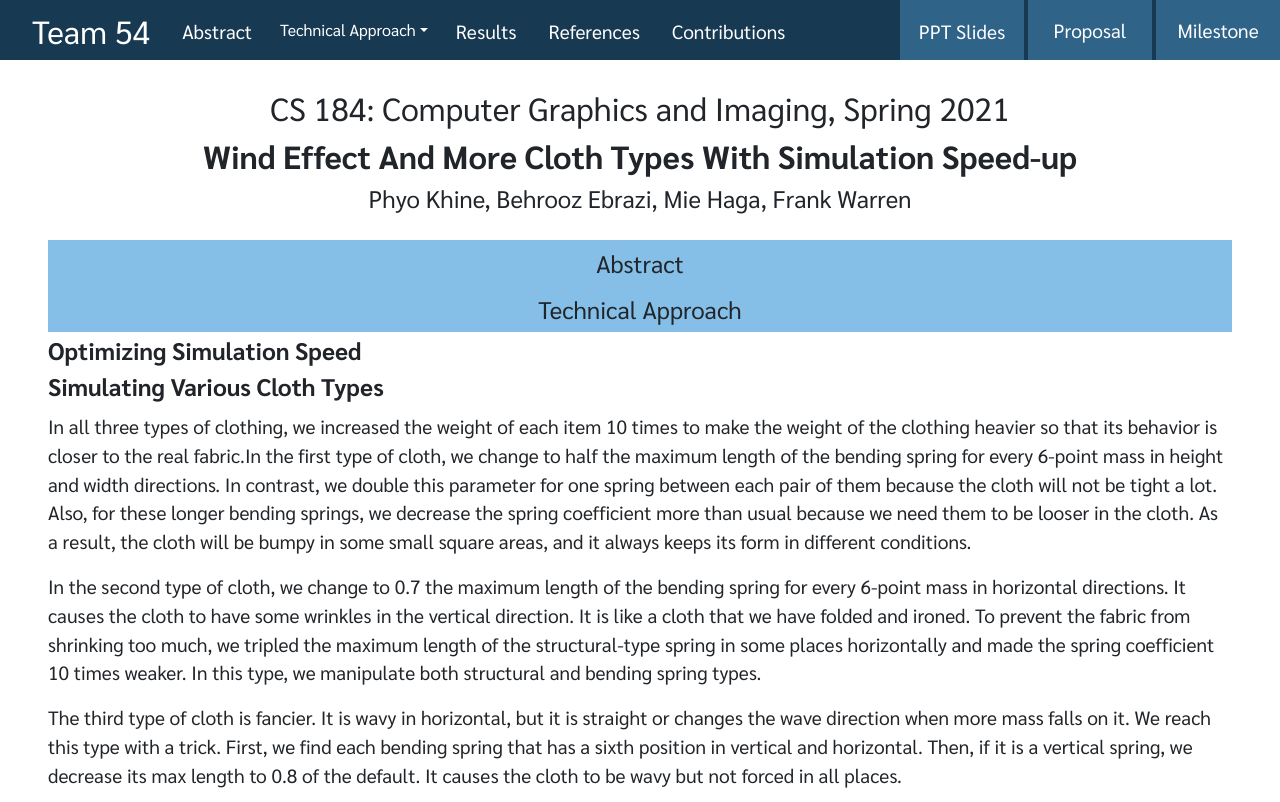
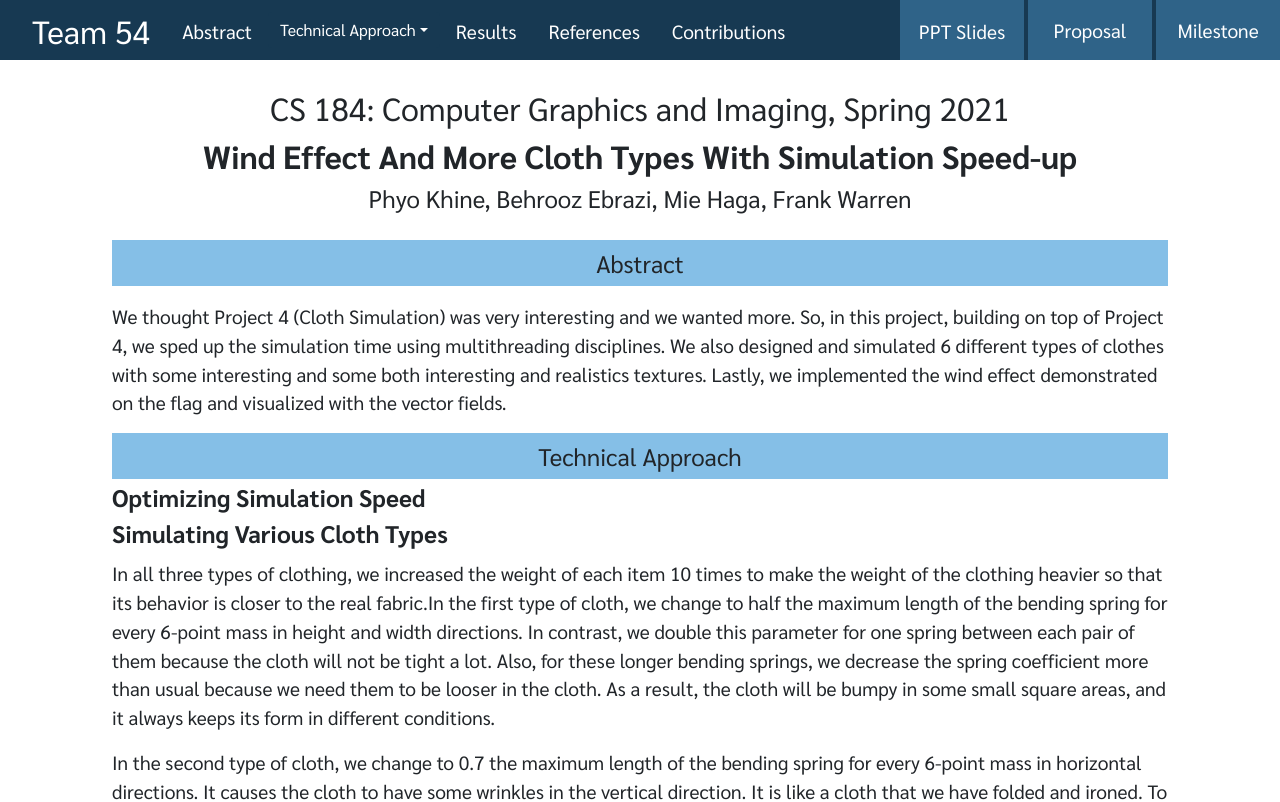
Before and after one commit to phyogitty/team54-cs184-sp21, a React (Create React App) app: page / in a window 1280 px wide. Shown: the top 802 px of the page. Built offline with nearby package versions, Linux system fonts and the light colour scheme.

Commit message:
added contributions and abstract

```diff
--- a/src/App.css
+++ b/src/App.css
@@ -131,6 +131,8 @@
 }
 .main-app {
   padding-top: 60px !important;
+  padding-left: 7rem !important;
+  padding-right: 7rem !important;
 }
 .App {
   text-align: center;
@@ -146,7 +148,9 @@ a {
   height: 40vmin;
   pointer-events: none;
 }
-
+.name {
+  font-size: 2rem;
+}
 @media (prefers-reduced-motion: no-preference) {
   .App-logo {
     animation: App-logo-spin infinite 20s linear;
--- a/src/App.js
+++ b/src/App.js
@@ -11,7 +11,7 @@ import Results from "./components/Results";
 
 function App() {
   return (
-    <div className=" px-5 main-app main-font">
+    <div className="main-app main-font">
       <TopNav />
       {/* <div id="topNav-area"></div> */}
       <Title />
--- a/src/components/Abstract.js
+++ b/src/components/Abstract.js
@@ -5,6 +5,17 @@ const Abstract = () => {
     <div id="abstract">
       {" "}
       <div className="main-title">Abstract</div>
+      <div className="py-2"></div>
+      <div>
+        We thought Project 4 (Cloth Simulation) was very interesting and we
+        wanted more. So, in this project, building on top of Project 4, we sped
+        up the simulation time using multithreading disciplines. We also
+        designed and simulated 6 different types of clothes with some
+        interesting and some both interesting and realistics textures. Lastly,
+        we implemented the wind effect demonstrated on the flag and visualized
+        with the vector fields.
+      </div>
+      <div className="py-2"></div>
     </div>
   );
 };
--- a/src/components/Contribution.js
+++ b/src/components/Contribution.js
@@ -4,6 +4,41 @@ const Contribution = () => {
   return (
     <div id="contribution">
       <div className="main-title">Contributions</div>
+      <div className="py-2"></div>
+      <div>
+        <span className="fs-1-5rem">Phyo Khine - </span> Phyo was our great
+        project manager. She was always responsible for getting us together and
+        leading our discussions. With her great sense of responsibility and very
+        cheerful personality, she helped drive our team forward till the end.
+        She always incentivized us to start working and made sure that our work
+        is according to plan. She also contributed and shows amazing skill in
+        cloth texture implementation, and created websites for both milestone
+        and final report.
+      </div>
+      <div className="py-2"></div>
+      <div>
+        <span className="fs-1-5rem">Behrooz Ebrazi - </span>
+        Behrooz was our team’s magical artist who expanded the possibilities of
+        cloth textures. He was the one in charge of rendering various types of
+        clothes. With his great sense of creativity, we have achieved clothing
+        simulations that are beyond what we originally imagined.
+      </div>
+      <div className="py-2"></div>
+      <div>
+        <span className="fs-1-5rem">Frank Warren - </span>
+        Frank took the lead on implementing the uniform wind fields and also
+        contributed to the optimization of the cloth simulation using his great
+        research skills. Additionally, he also implemented the interface to
+        enable the users to adjust settings for the wind effect.
+      </div>
+      <div className="py-2"></div>
+      <div>
+        <span className="fs-1-5rem">Mie Haga - </span>
+        Mie collaborated on the simulation speed-up and was responsible for
+        identifying and analyzing the simulation time results. She was also in
+        charge of creating presentation slides and videos for both milestone and
+        final deliverable, and demonstrated her great organizational skills.
+      </div>
     </div>
   );
 };
--- a/src/components/References.js
+++ b/src/components/References.js
@@ -4,7 +4,8 @@ const References = () => {
   return (
     <div id="references">
       <div className="main-title">References</div>
-      <div className="py-1"></div>
+
+      <div className="py-2"></div>
       <div>
         Wejchert and Haumann, "Animation Aerodynamics"{" "}
         <a
@@ -31,6 +32,7 @@ const References = () => {
           <HiExternalLink size="25px" />
         </a>
       </div>
+      <div className="py-2"></div>
     </div>
   );
 };
```
